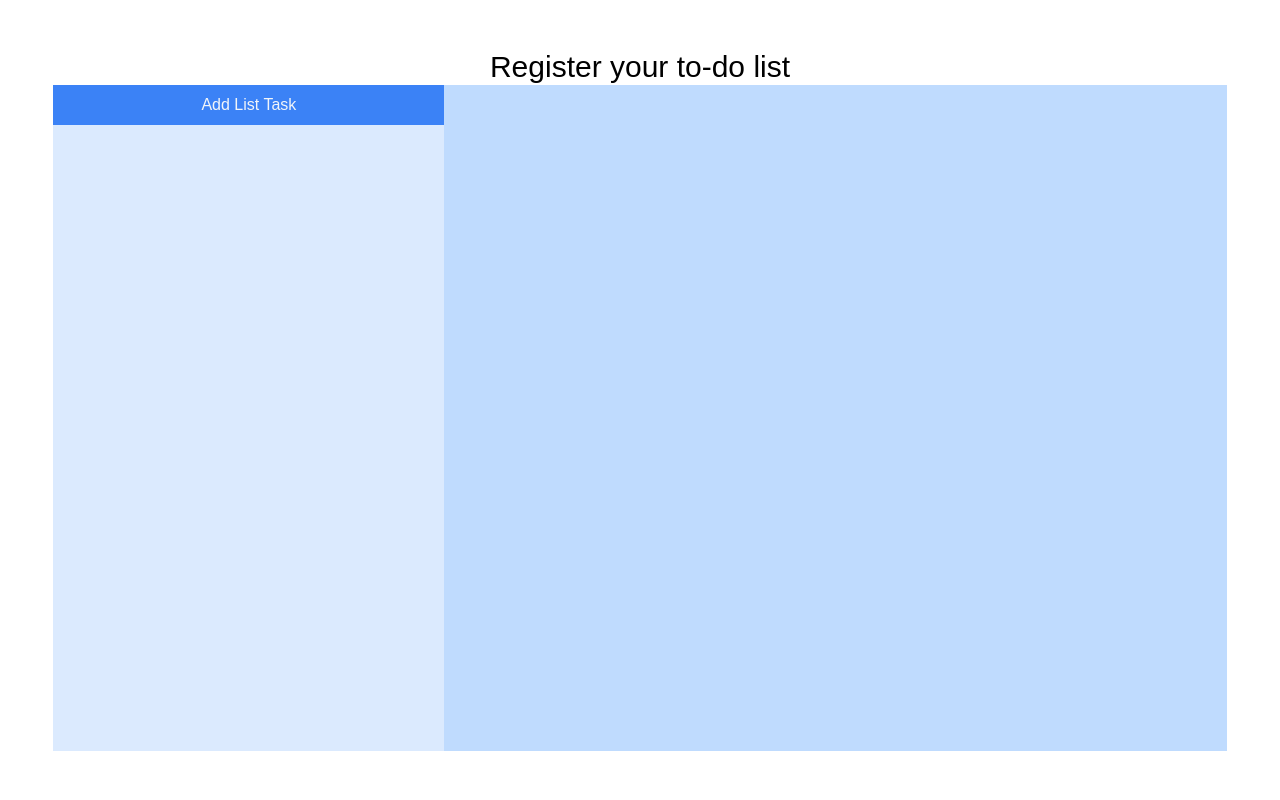
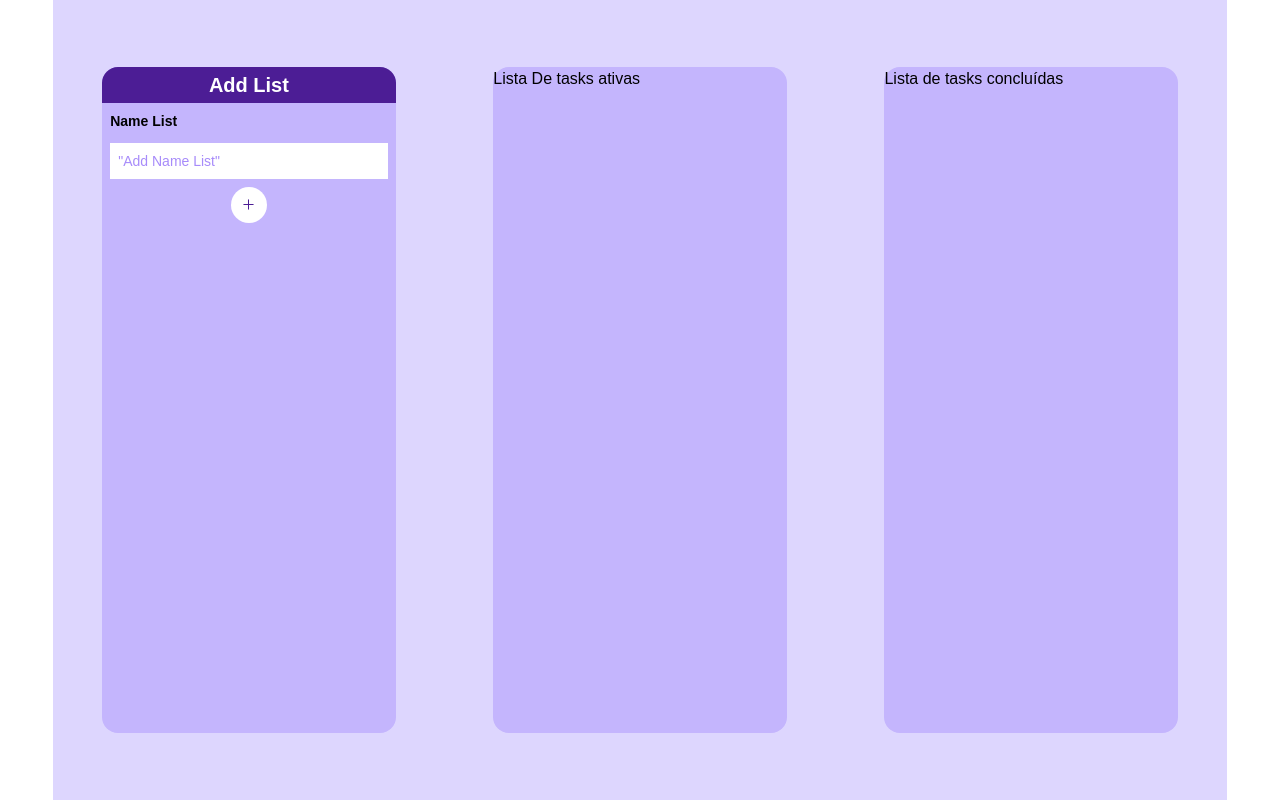
Before and after one commit to olliso17/task_go, a Next.js app in the folder front_end/: page / in a window 1280 px wide. Built offline with nearby package versions, Linux system fonts and the light colour scheme.

Commit message:
feat(front_end): update cards tlists

```diff
--- /dev/null
+++ b/front_end/components/CardStylePhone/index.tsx
@@ -0,0 +1,12 @@
+
+interface Props{
+    content: JSX.Element
+}
+
+const CardStylePhone = ({content}:Props) => (
+    <div className="bg-violet-300 w-1/4 h-5/6 rounded-2xl">
+        {content}
+    </div>
+)
+
+export default CardStylePhone
--- a/front_end/components/Dialog/index.tsx
+++ /dev/null
@@ -1,64 +0,0 @@
-import React from 'react';
-import * as Dialog from '@radix-ui/react-dialog';
-import { Cross2Icon } from '@radix-ui/react-icons';
-
-const DialogDemo = () => (
-  <Dialog.Root>
-    <Dialog.Trigger asChild>
-      <button className="">
-        Edit profile
-      </button>
-    </Dialog.Trigger>
-    <Dialog.Portal>
-      <Dialog.Overlay className="" />
-      <Dialog.Content className="">
-        <Dialog.Title className="">Tasks</Dialog.Title>
-
-        <h1 className='text-center m-1'>Tasks</h1>
-        <fieldset className="w-full p-2 flex flex-col justify-start">
-          <label className="mb-3 text-sm mt-0" htmlFor="titleTask">
-            Title
-          </label>
-          <input className="h-9 p-2 text-sm text-violet-400 focus:bg-violet-50" id="titleTask" defaultValue="Add Title Task" />
-        </fieldset>
-        <fieldset className="w-full p-2 flex flex-col justify-start">
-          <label className="mb-3 text-sm mt-0" htmlFor="descriptionTask">
-            Description
-          </label>
-          <input className="h-9 p-2 text-sm text-violet-400 focus:bg-violet-50" id="descriptionTask" defaultValue="Add Description Task" />
-        </fieldset>
-        <fieldset className="w-1/3 p-2 flex flex-row justify-between">
-          <label className="mb-3 text-sm mt-0" htmlFor="priorityTask">
-            Priority
-          </label>
-          <input className="h-5 text-sm text-violet-400 focus:bg-violet-50" id="priorityTask" type="checkbox" />
-        </fieldset>
-        {/* <fieldset className="w-1/3 p-2 flex flex-row justify-between">
-                <label className="mb-3 text-sm mt-0" htmlFor="concludedTask">
-                   Concluded
-                </label>
-                <input className="h-5 text-sm text-violet-400 focus:bg-violet-50" id="concludedTask" type="checkbox" />
-            </fieldset> */}
-        <fieldset className="w-2/3 p-2 flex flex-row justify-between">
-          <label className="mb-3 text-sm mt-0" htmlFor="timeTask">
-            Time
-          </label>
-          <input className="h-5 w-2/4 text-sm text-violet-400 focus:bg-violet-50" id="timeTask" type="time" />
-        </fieldset>
-
-        <div style={{ display: 'flex', marginTop: 25, justifyContent: 'flex-end' }}>
-          <Dialog.Close asChild>
-          <button className="focus:bg-green-400 bg-green-200 text-green-700 inline-flex items-center justify-center rounded p-4 text-base font-medium h-9">Add List</button>
-          </Dialog.Close>
-        </div>
-        <Dialog.Close asChild>
-          <button className="IconButton" aria-label="Close">
-            <Cross2Icon />
-          </button>
-        </Dialog.Close>
-      </Dialog.Content>
-    </Dialog.Portal>
-  </Dialog.Root>
-);
-
-export default DialogDemo;
--- /dev/null
+++ b/front_end/components/Input/index.tsx
@@ -0,0 +1,30 @@
+import TooltipTask from "../Tooltip/index"
+
+interface Props {
+    nameList: string
+    titleList: string
+    htmlFor: string
+    id: string
+    defaultValue: string
+    type:string
+}
+
+export default function Inputs({titleList, nameList, htmlFor, id, defaultValue, type }: Props) {
+    return (
+        <div>
+            <div className="bg-violet-900 p-1 rounded-t-2xl text-center">
+                <h1 className="text-white text-xl font-bold">{titleList}</h1>
+            </div>
+            <fieldset className="w-full p-2 flex flex-col justify-start">
+                <label className="mb-3 text-sm mt-0 font-bold" htmlFor={htmlFor}>
+                    {nameList}
+                </label>
+                <input className="h-9 p-2 text-sm text-violet-400 focus:bg-violet-50" type={type} id={id} defaultValue={defaultValue} />
+            </fieldset>
+            <div className="flex items-center justify-center">
+                <TooltipTask onClick={()=>{alert("clicou")}}/>
+            </div>
+        </div>
+
+    )
+}
--- a/front_end/components/Table/index.tsx
+++ /dev/null
@@ -1,22 +0,0 @@
-import DialogTask from '../Dialog/index';
-import * as Tabs from '@radix-ui/react-tabs';
-
-const TableTask =  () => (
-    <Tabs.Root className="h-full w-2/6 bg-blue-100 flex flex-col justify-between">
-        <Tabs.List className="bg-blue-500 p-2 text-center text-slate-100" defaultValue="tab1">
-            <Tabs.Trigger className="TabsTrigger" value="tab1">
-                Add List Task
-            </Tabs.Trigger>
-        </Tabs.List>
-        <Tabs.Content className="flex-grow p-5 bg-white outline-none focus: shadow-md" value="tab1">
-        <fieldset className="w-full p-2 flex flex-col justify-start">
-          <label className="mb-3 text-sm mt-0" htmlFor="nameList">
-            Name List
-          </label>
-          <input className="h-9 p-2 text-sm text-violet-400 focus:bg-violet-50" id="nameList" defaultValue="Add Name List" />
-        </fieldset>
-        <DialogTask/>
-        </Tabs.Content >
-    </Tabs.Root>
-);
-export default TableTask;
--- /dev/null
+++ b/front_end/components/TaskAdd/index.tsx
@@ -0,0 +1,43 @@
+import React from 'react';
+
+
+const TaskAdd = () => (
+  <div>
+    <h1 className='text-center m-1'>Tasks</h1>
+    <fieldset className="w-full p-2 flex flex-col justify-start">
+      <label className="mb-3 text-sm mt-0" htmlFor="titleTask">
+        Title
+      </label>
+      <input className="h-9 p-2 text-sm text-violet-400 focus:bg-violet-50" id="titleTask" defaultValue="Add Title Task" />
+    </fieldset>
+    <fieldset className="w-full p-2 flex flex-col justify-start">
+      <label className="mb-3 text-sm mt-0" htmlFor="descriptionTask">
+        Description
+      </label>
+      <input className="h-9 p-2 text-sm text-violet-400 focus:bg-violet-50" id="descriptionTask" defaultValue="Add Description Task" />
+    </fieldset>
+    <fieldset className="w-1/3 p-2 flex flex-row justify-between">
+      <label className="mb-3 text-sm mt-0" htmlFor="priorityTask">
+        Priority
+      </label>
+      <input className="h-5 text-sm text-violet-400 focus:bg-violet-50" id="priorityTask" type="checkbox" />
+    </fieldset>
+    {/* <fieldset className="w-1/3 p-2 flex flex-row justify-between">
+                <label className="mb-3 text-sm mt-0" htmlFor="concludedTask">
+                   Concluded
+                </label>
+                <input className="h-5 text-sm text-violet-400 focus:bg-violet-50" id="concludedTask" type="checkbox" />
+            </fieldset> */}
+    <fieldset className="w-2/3 p-2 flex flex-row justify-between">
+      <label className="mb-3 text-sm mt-0" htmlFor="timeTask">
+        Time
+      </label>
+      <input className="h-5 w-2/4 text-sm text-violet-400 focus:bg-violet-50" id="timeTask" type="time" />
+    </fieldset>
+
+  </div>
+
+
+);
+
+export default TaskAdd;
--- /dev/null
+++ b/front_end/components/Tooltip/index.tsx
@@ -0,0 +1,29 @@
+import React, { MouseEventHandler } from 'react';
+import * as Tooltip from '@radix-ui/react-tooltip';
+import { PlusIcon } from '@radix-ui/react-icons';
+
+interface Props{
+    onClick: MouseEventHandler<HTMLButtonElement>
+}
+
+const TooltipTask = ({onClick}:Props) => {
+    return (
+        <Tooltip.Provider>
+            <Tooltip.Root>
+                <Tooltip.Trigger asChild>
+                    <button onClick={onClick} className="rounded-full bg-white w-9 h-9  inline-flex justify-center items-center text-violet-900 hover:bg-violet-500 hover:text-white">
+                        <PlusIcon />
+                    </button>
+                </Tooltip.Trigger>
+                <Tooltip.Portal>
+                    <Tooltip.Content className="bg-white rounded-md p-3 text-sm text-violet-900" sideOffset={5}>
+                        Add to Taks
+                        <Tooltip.Arrow className="TooltipArrow" />
+                    </Tooltip.Content>
+                </Tooltip.Portal>
+            </Tooltip.Root>
+        </Tooltip.Provider>
+    );
+};
+
+export default TooltipTask;
--- a/front_end/package.json
+++ b/front_end/package.json
@@ -13,6 +13,7 @@
     "@radix-ui/react-dialog": "^1.0.2",
     "@radix-ui/react-icons": "^1.1.1",
     "@radix-ui/react-tabs": "^1.0.2",
+    "@radix-ui/react-tooltip": "^1.0.3",
     "@types/node": "18.13.0",
     "@types/react": "18.0.27",
     "@types/react-dom": "18.0.10",
--- a/front_end/pages/index.tsx
+++ b/front_end/pages/index.tsx
@@ -1,5 +1,8 @@
-import TableTask from '../components/Table/index'
 import Head from 'next/head'
+import Inputs from '@/components/Input'
+import DialogTask from '../components/TaskAdd/index';
+import CardStylePhone from '@/components/CardStylePhone';
+
 
 export default function Home() {
   return (
@@ -11,10 +14,14 @@ export default function Home() {
         <link rel="icon" href="/favicon.ico" />
       </Head>
       <main className="w-screen h-screen flex flex-col justify-center items-center">
-        <h1 className='text-3xl'>Register your to-do list </h1>
-        <div className="bg-blue-200 w-11/12 h-5/6">
-            <TableTask></TableTask>
+        <div className='flex flex-row w-11/12 h-full bg-violet-200 items-center justify-around'>
+          <CardStylePhone content={
+            <Inputs type='text' titleList='Add List' nameList="Name List" htmlFor="nameList" id="nameList" defaultValue='"Add Name List"' />
+          } />
+          <CardStylePhone content={<div>Lista De tasks ativas</div>} />
+          <CardStylePhone content={<div>Lista de tasks concluídas</div>} />
         </div>
+
       </main>
     </>
   )
```
Also changed, not shown: 2 other files (tests, documents, lock files or other folders).
